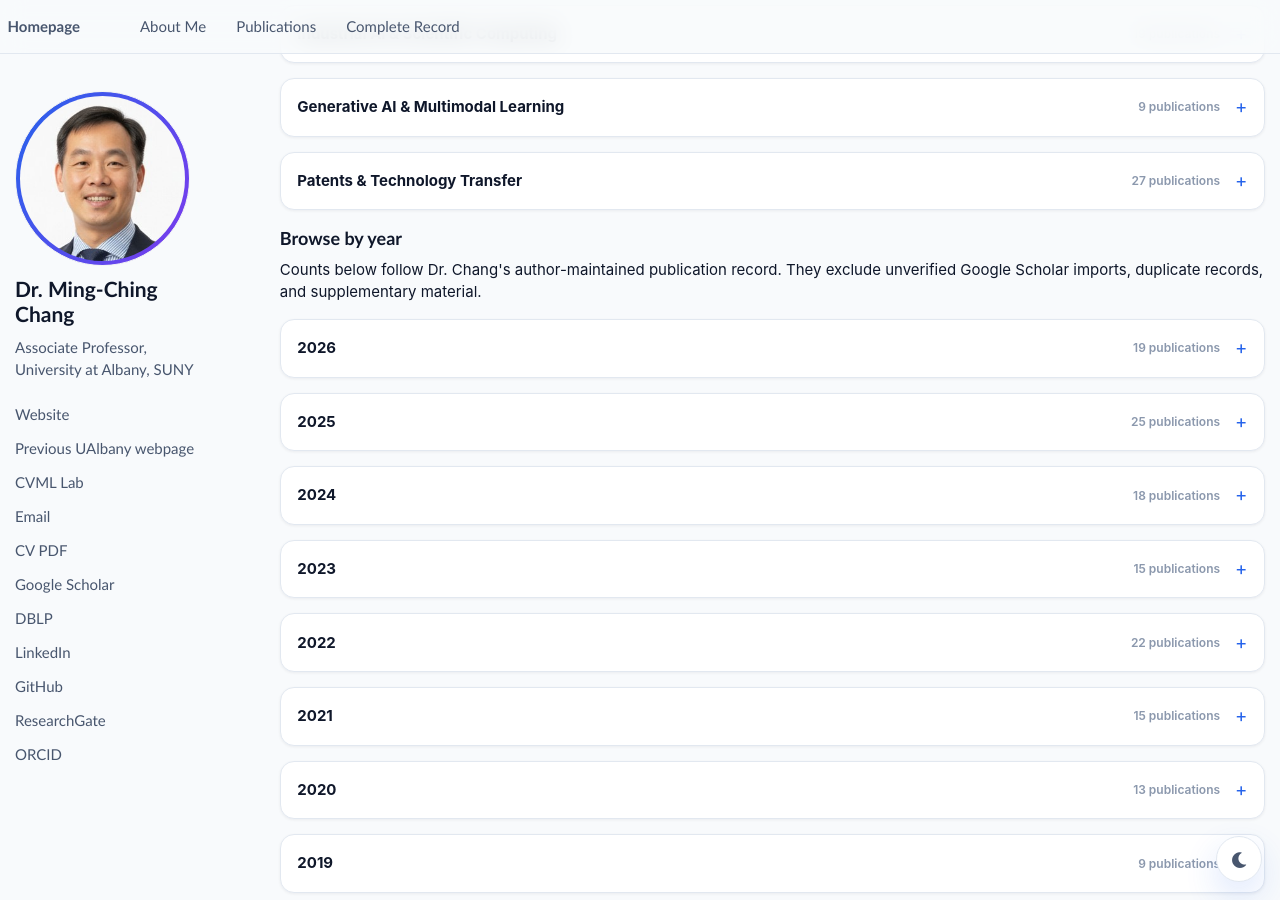
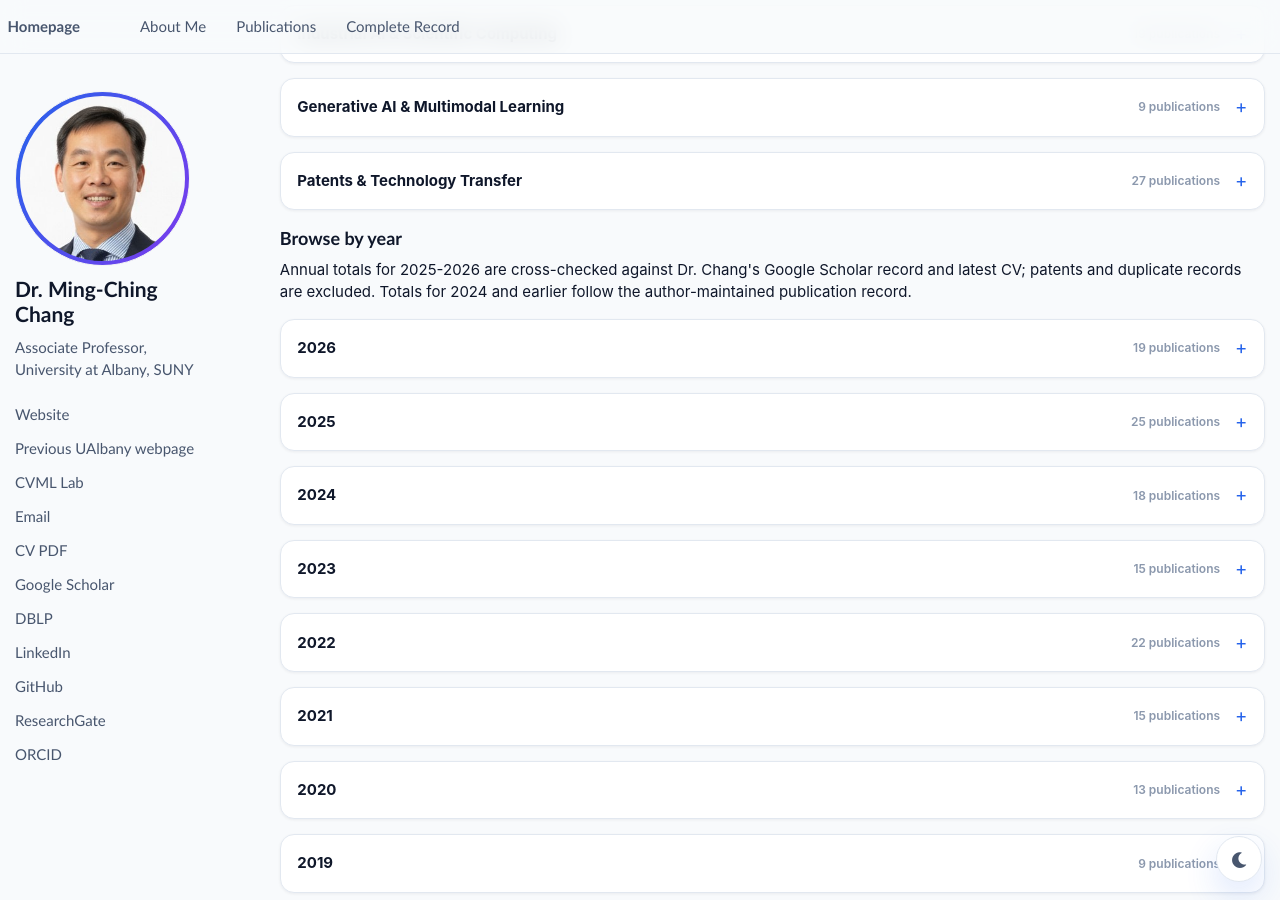
Before and after one commit to mingching/mingching.github.io, a Jekyll site: the page built from _pages/about.md, in a window 1280 px wide and 900 px high, scrolled down 1519 px. Built offline with Jekyll 4.4.1, drawn with Linux system fonts in a browser that asks for light colours; some of the changed text lies outside the part shown.

Commit message:
Clarify sources for 2025 and 2026 totals

```diff
--- a/_includes/legacy-pub-years.html
+++ b/_includes/legacy-pub-years.html
@@ -1,5 +1,5 @@
 <p class="archive__item-excerpt" style="margin-bottom: 1rem;">
-  Counts below follow Dr. Chang's author-maintained publication record. They exclude unverified Google Scholar imports, duplicate records, and supplementary material.
+  Annual totals for 2025-2026 are cross-checked against Dr. Chang's Google Scholar record and latest CV; patents and duplicate records are excluded. Totals for 2024 and earlier follow the author-maintained publication record.
 </p>
 {% for item in site.data.legacy_publication_year_counts %}
   <details class="pub-topic" id="scholar-year-{{ item.year }}">
@@ -8,14 +8,18 @@
       <span class="pub-topic__count">{{ item.count }} publications</span>
     </summary>
     <div class="pub-topic__scroll">
-      <p>This year contains {{ item.count }} author-curated publication{% if item.count != 1 %}s{% endif %}. <a href="https://www.albany.edu/faculty/mchang2/chang_publications.html#{{ item.year }}" target="_blank" rel="noopener">View the full curated list and available PDFs</a>.</p>
+      {% if item.year >= 2025 %}
+        <p>This year contains {{ item.count }} verified publication{% if item.count != 1 %}s{% endif %}, based on Google Scholar and the latest CV. Patent records and duplicate entries are excluded. <a href="https://scholar.google.com/citations?user=a3-Gl8YAAAAJ&hl=en" target="_blank" rel="noopener">View the Google Scholar record</a>.</p>
+      {% else %}
+        <p>This year contains {{ item.count }} author-curated publication{% if item.count != 1 %}s{% endif %}. <a href="https://www.albany.edu/faculty/mchang2/chang_publications.html#{{ item.year }}" target="_blank" rel="noopener">View the full curated list and available PDFs</a>.</p>
+      {% endif %}
     </div>
   </details>
 {% endfor %}
 <details class="pub-topic">
   <summary class="pub-topic__toggle">
     <span>Supplemental Google Scholar records</span>
-    <span class="pub-topic__count">not included in the curated totals</span>
+    <span class="pub-topic__count">not included in the annual totals</span>
   </summary>
   <div class="pub-topic__scroll">
     <p>Automatically imported records without a confirmed publication year are retained for reference only and are not counted in a year.</p>
```
